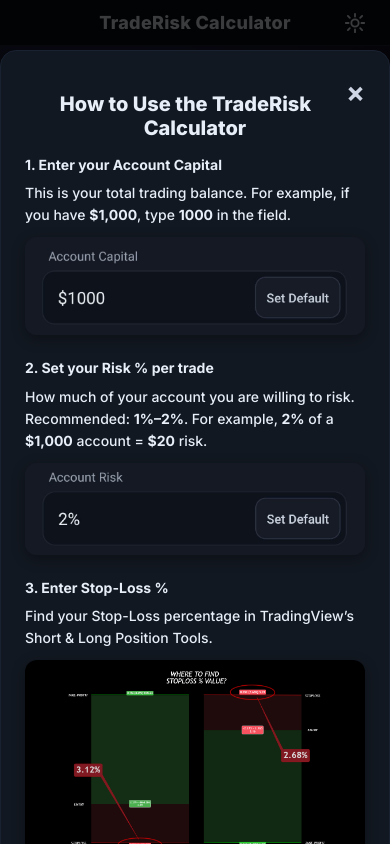
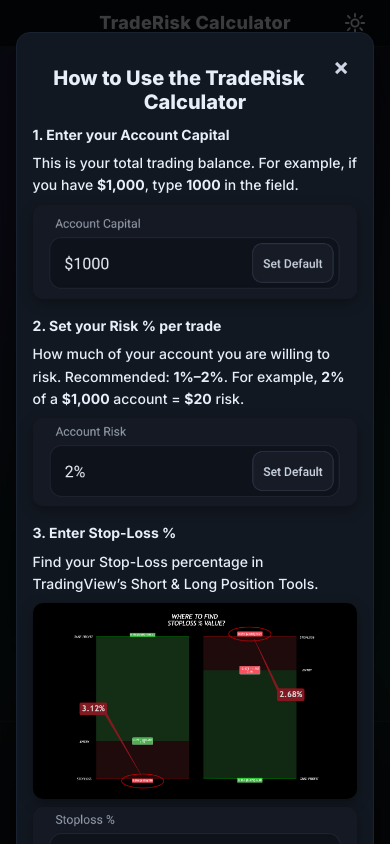
Before and after one commit to jamesrfael/traderisk, a plain HTML site: page index.html in a window 390 px wide. Both pictures are taken after a click on the element "How to Use". Shown: the top 844 px of the page. Drawn offline with Linux system fonts and the light colour scheme.

Commit message:
Responsiveness

```diff
--- a/styles.css
+++ b/styles.css
@@ -24,6 +24,27 @@
   /* Glow colors for dark mode */
   --glow-primary: rgba(122, 92, 255, 0.35);
   --glow-secondary: rgba(16, 185, 129, 0.25);
+
+  /* ========= Global Fluid Type Scale ========= */
+  /* Tweak clamps to taste; these work well from 320px → 1440px+ */
+  --fs-xxs: clamp(10px, 2.2vw, 12px);
+  --fs-xs:  clamp(12px, 2.3vw, 13px);
+  --fs-sm:  clamp(13px, 2.4vw, 14px);
+  --fs-base:clamp(14px, 2.6vw, 16px);
+  --fs-md:  clamp(16px, 2.8vw, 18px);
+  --fs-lg:  clamp(18px, 3.2vw, 20px);
+  --fs-xl:  clamp(20px, 3.6vw, 24px);
+  --fs-2xl: clamp(24px, 4.2vw, 30px);
+
+  /* Modal responsive type (hooks into global scale where sensible) */
+  --modal-title-size: var(--fs-xl);
+  --modal-body-size: var(--fs-base);
+  --modal-close-size: var(--fs-2xl);
+
+  /* Base line-heights */
+  --lh-tight: 1.2;
+  --lh-normal: 1.5;
+  --lh-relaxed: 1.6;
 }
 
 [data-theme="light"] {
@@ -60,12 +81,15 @@
   margin:0;
   background:var(--background);
   font-family:Inter,system-ui,Segoe UI,Roboto,Arial,sans-serif;
-    color:var(--inputText)
+  color:var(--inputText);
+  font-size: var(--fs-base);
+  line-height: var(--lh-relaxed);
 }
 .icon { display:block;stroke-linecap:round;stroke-linejoin:round }
 .safe { min-height:100vh;min-height:100dvh;display:flex;flex-direction:column;background:var(--background) }
 main { flex:1 0 auto }
 
+/* ================= Header ================= */
 .header {
   position:sticky;
   top:0;
@@ -77,7 +101,14 @@
   border-bottom:1px solid var(--headerBorder);
   padding:12px 16px
 }
-.headerTitle { margin:0;color:var(--headerText);font-size:18px;font-weight:800;letter-spacing:.3px }
+.headerTitle {
+  margin:0;
+  color:var(--headerText);
+  font-size: var(--fs-lg);
+  font-weight:800;
+  letter-spacing:.3px;
+  line-height: var(--lh-tight);
+}
 .themeToggle {
   position:absolute;
   right:16px;
@@ -88,7 +119,9 @@
   color:var(--headerText);
   cursor:pointer;
   padding:8px;
-    transition:opacity .15s ease,transform .15s ease
+  transition:opacity .15s ease,transform .15s ease;
+  font-size: var(--fs-base);
+  line-height: var(--lh-tight);
 }
 .themeToggle:hover { opacity:.9;transform:translateY(-50%) scale(1.02) }
 
@@ -115,7 +148,7 @@
   pointer-events: none;
 }
 
-/* Calculator card */
+/* =============== Calculator card =============== */
 .card {
   background:var(--cardBg);
   border:1px solid var(--cardBorder);
@@ -124,13 +157,14 @@
   box-shadow:var(--shadow);
   position:relative;
   z-index:1;
+  font-size: var(--fs-base); /* inherit fluid size */
 }
 
 .wrap { max-width:840px;margin-inline:auto }
 .fieldWrap { margin-bottom:14px }
 .labelRow { display:flex;justify-content:space-between;margin-bottom:6px }
-.label { color:var(--label);font-size:13px;padding-left:6px }
-.hint { color:var(--hint);font-size:12px;padding-right:9px }
+.label { color:var(--label);font-size:var(--fs-sm);padding-left:6px;line-height: var(--lh-normal) }
+.hint { color:var(--hint);font-size:var(--fs-xs);padding-right:9px;line-height: var(--lh-normal) }
 .inputRow { position:relative }
 .input {
   width:100%;
@@ -139,7 +173,8 @@
   color:var(--inputText);
   padding:16px;
   border-radius:12px;
-    font-size:18px;
+  font-size:var(--fs-md);
+  line-height: var(--lh-tight);
   outline:none;
   padding-right:92px;
   transition:box-shadow .15s ease,border-color .15s ease;
@@ -165,7 +200,7 @@
 }
 .miniBtn:hover { background:rgba(255,255,255,.06);border-color:#8f7bff;transform:translateY(-1px) }
 .miniBtn:active { transform:translateY(0) }
-.miniBtnText { color:var(--miniBtnText);font-size:12px;font-weight:600;user-select:none }
+.miniBtnText { color:var(--miniBtnText);font-size:var(--fs-xs);font-weight:600;user-select:none;line-height: var(--lh-tight) }
 
 .prefix {
   position:absolute;
@@ -173,8 +208,9 @@
   top:50%;
   transform:translateY(-50%);
   color:var(--miniBtnText);
-    font-size:13px;
-    pointer-events:none
+  font-size:var(--fs-sm);
+  pointer-events:none;
+  line-height: var(--lh-tight);
 }
 .suffix {
   position:absolute;
@@ -182,8 +218,9 @@
   top:50%;
   transform:translateY(-50%);
   color:var(--miniBtnText);
-    font-size:13px;
-    pointer-events:none
+  font-size:var(--fs-sm);
+  pointer-events:none;
+  line-height: var(--lh-tight);
 }
 
 input[type="number"]::-webkit-outer-spin-button,
@@ -197,8 +234,8 @@
   padding:16px 14px;
   margin-bottom:12px
 }
-.outLabel { color:var(--outLabel);font-size:12px;margin-bottom:4px }
-.outValue { color:var(--outValue);font-size:30px;font-weight:800;letter-spacing:.2px }
+.outLabel { color:var(--outLabel);font-size:var(--fs-xs);margin-bottom:4px;line-height: var(--lh-tight) }
+.outValue { color:var(--outValue);font-size:clamp(22px, 5.5vw, 30px);font-weight:800;letter-spacing:.2px;line-height: var(--lh-tight) }
 
 .actions { margin-top:16px;display:flex;justify-content:center }
 .primaryBtn {
@@ -207,7 +244,9 @@
   border:0;
   background:none;
   min-width:240px;
-    transition:transform .1s ease
+  transition:transform .1s ease;
+  font-size: var(--fs-base);
+  line-height: var(--lh-tight);
 }
 .primaryBtn:active { transform:translateY(0) }
 .gradientLayer {
@@ -218,7 +257,9 @@
   color:var(--buttonText);
   border-radius:12px;
   box-shadow:0 8px 18px rgba(122,92,255,.45);
-    transition:filter .12s ease,transform .08s ease,box-shadow .12s ease
+  transition:filter .12s ease,transform .08s ease,box-shadow .12s ease;
+  font-size: var(--fs-base);
+  line-height: var(--lh-tight);
 }
 .primaryBtn:hover .gradientLayer { filter:brightness(1.06);transform:translateY(-1px) }
 .primaryBtn:focus-visible .gradientLayer { outline:2px solid #8f7bff;outline-offset:3px }
@@ -233,35 +274,40 @@
   border:1px solid #1c2735;
   padding:10px 14px;
   border-radius:10px;
-    font-size:13px;
+  font-size:var(--fs-sm);
   letter-spacing:.2px;
   opacity:0;
   pointer-events:none;
   transition:opacity .2s ease,transform .2s ease;
-    z-index:10
+  z-index:10;
+  line-height: var(--lh-normal);
 }
 #toast.show { opacity:1;transform:translateX(-50%) translateY(0) }
 
+/* ================= Footer & Policy ================= */
 .footer {
   text-align:center;
   padding:16px;
-    font-size:13px;
+  font-size:var(--fs-sm);
   color:var(--hint);
   border-top:1px solid var(--headerBorder);
   background:var(--background);
-    margin-top:auto
+  margin-top:auto;
+  line-height: var(--lh-normal);
 }
 .footer .author { color:var(--hint);font-weight:600;cursor:pointer;transition:color .2s ease }
 .footer .author:hover { color:gray }
-.footer-brand { margin:0 0 6px;font-size:13px;color:var(--hint) }
+.footer-brand { margin:0 0 6px;font-size:var(--fs-sm);color:var(--hint);line-height: var(--lh-tight) }
 .footer-home-link {
   color:var(--hint);
   text-decoration:none;
   font-weight:600;
-    transition:color .2s ease
+  transition:color .2s ease;
+  font-size: var(--fs-sm);
+  line-height: var(--lh-tight);
 }
 .footer-home-link:hover { color:var(--hint);text-decoration:underline }
-.footer-dev { margin:0 0 10px;font-size:13px;color:var(--hint) }
+.footer-dev { margin:0 0 10px;font-size:var(--fs-sm);color:var(--hint);line-height: var(--lh-tight) }
 .footer-links {
   margin-top:6px;
   display:flex;
@@ -273,7 +319,9 @@
   color:var(--miniBtnText);
   text-decoration:none;
   font-weight:500;
-    transition:color .2s ease
+  transition:color .2s ease;
+  font-size: var(--fs-sm);   /* policy fonts now fluid */
+  line-height: var(--lh-tight);
 }
 .policy-link:hover { color:#7a5cff;text-decoration:none }
 .footer-links .policy-link.active {
@@ -283,6 +331,7 @@
 }
 .footer .divider { color:var(--hint);margin:0 4px }
 
+/* =============== Help Icon =============== */
 .help-icon {
   position:absolute;
   top:15px;
@@ -292,7 +341,7 @@
   background-color:var(--miniBtnBg);
   border:1px solid var(--miniBtnBorder);
   color:var(--miniBtnText);
-    font-size:13px;
+  font-size:var(--fs-sm);
   font-weight:700;
   display:flex;
   align-items:center;
@@ -300,7 +349,8 @@
   border-radius:50%;
   cursor:pointer;
   transition:all .2s ease;
-    box-shadow:0 2px 6px rgba(0,0,0,.25)
+  box-shadow:0 2px 6px rgba(0,0,0,.25);
+  line-height: var(--lh-tight);
 }
 .help-icon:hover {
   background-color:#7a5cff;
@@ -309,65 +359,127 @@
   box-shadow:0 3px 10px rgba(122,92,255,.5)
 }
 
+/* ===================== */
+/*  Modal (Responsive)   */
+/* ===================== */
+
+/* Backdrop with safe-area padding and smooth scrolling */
 .modal {
   display:none;
   position:fixed;
   z-index:9999;
-    padding-top:50px;
-    left:0;
-    top:0;
-    width:100%;
-    height:100%;
+  inset:0;
   overflow-y:auto;
-    background-color:rgba(0,0,0,.75)
+  background-color:rgba(0,0,0,.75);
+  padding: max(12px, env(safe-area-inset-top))
+           max(12px, env(safe-area-inset-right))
+           max(12px, env(safe-area-inset-bottom))
+           max(12px, env(safe-area-inset-left));
+  -webkit-overflow-scrolling: touch;
+  overscroll-behavior: contain;
 }
+
+/* Modal content card with generous, adaptive allowance */
 .modal-content {
   background-color:var(--cardBg);
-    margin:auto;
-    padding:24px;
   border:1px solid var(--cardBorder);
   border-radius:16px;
+  margin:2rem auto;                    /* neat outer margin */
   max-width:780px;
+  width:min(92vw, 780px);              /* fit on small screens */
+  padding:clamp(16px, 3.5vw, 28px);    /* adaptive inner padding */
   box-shadow:var(--shadow);
-    animation:fadeIn .3s ease-in-out
+  animation:fadeIn .3s ease-in-out;
+  font-size: var(--fs-base);           /* inherit fluid type */
 }
-.modal-title { text-align:center;margin-bottom:14px;color:var(--inputText);font-size:20px;font-weight:800 }
-.tutorial-step { margin-bottom:22px }
-.tutorial-step p { color:var(--inputText);font-size:14px;line-height:1.6;margin:6px 0 }
+
+/* Title scales with screen size */
+.modal-title {
+  text-align:center;
+  margin-bottom:clamp(10px, 2.2vw, 16px);
+  color:var(--inputText);
+  font-size:var(--modal-title-size);
+  font-weight:800;
+  line-height: var(--lh-tight);
+}
+
+/* Body copy and steps */
+.tutorial-step { margin-bottom:clamp(16px, 3.5vw, 24px) }
+.tutorial-step p {
+  color:var(--inputText);
+  font-size:var(--modal-body-size);
+  line-height:var(--lh-relaxed);
+  margin:6px 0;
+}
+
+/* Fully responsive, non-overflowing images */
 .tutorial-img {
   display:block;
   width:100%;
-    max-width:700px;
+  max-width:100%;
+  height:auto;                          /* preserve aspect ratio */
   border-radius:12px;
-    margin:10px auto;
+  margin:clamp(8px, 2vw, 12px) auto;
   box-shadow:0 4px 14px rgba(0,0,0,.3)
 }
-.modal-footer { text-align:center;margin-top:18px }
+
+/* Footer spacing */
+.modal-footer {
+  text-align:center;
+  margin-top:clamp(12px, 2.5vw, 18px)
+}
+
+/* Close button with larger tap target */
 .close-modal {
   color:var(--miniBtnText);
   float:right;
-    font-size:28px;
+  font-size:var(--modal-close-size);
   font-weight:700;
   cursor:pointer;
-    transition:color .2s ease
+  transition:color .2s ease;
+  line-height: 1;
+  padding:4px 6px;
 }
 .close-modal:hover { color:#7a5cff }
 
+/* Ensure the modal CTA fits small screens */
+.modal .primaryBtn { min-width:min(220px, 80vw) }
+
+/* Small-screen polish */
+@media (max-width:480px) {
+  .modal-content {
+      margin:1.25rem auto;
+      border-radius:14px;
+  }
+  .tutorial-img { border-radius:10px }
+  .close-modal { padding:6px 8px }
+}
+
+/* Reduced motion preference */
+@media (prefers-reduced-motion: reduce) {
+  .modal-content { animation:none }
+}
+
+/* ===== Common animations ===== */
 @keyframes fadeIn {
   from { opacity:0;transform:scale(.96) }
   to { opacity:1;transform:scale(1) }
 }
 
+/* Links inside cards (retain look, scale font) */
 .headerTitle .app-title-link {
   text-decoration:none;
   color:inherit;
   cursor:pointer;
-    transition:color .2s ease
+  transition:color .2s ease;
+  font-size: inherit;
 }
 .headerTitle .app-title-link:hover { color:var(--accent-color,#7a5cff) }
 .card a:not(.policy-link) {
   color:#7a5cff;
   text-decoration:none;
-    transition:opacity .15s ease
+  transition:opacity .15s ease;
+  font-size: inherit;
+  line-height: var(--lh-tight);
 }
 .card a:not(.policy-link):hover { opacity:.9 }
```
Lines whose indentation alone changed are shown as unchanged.
